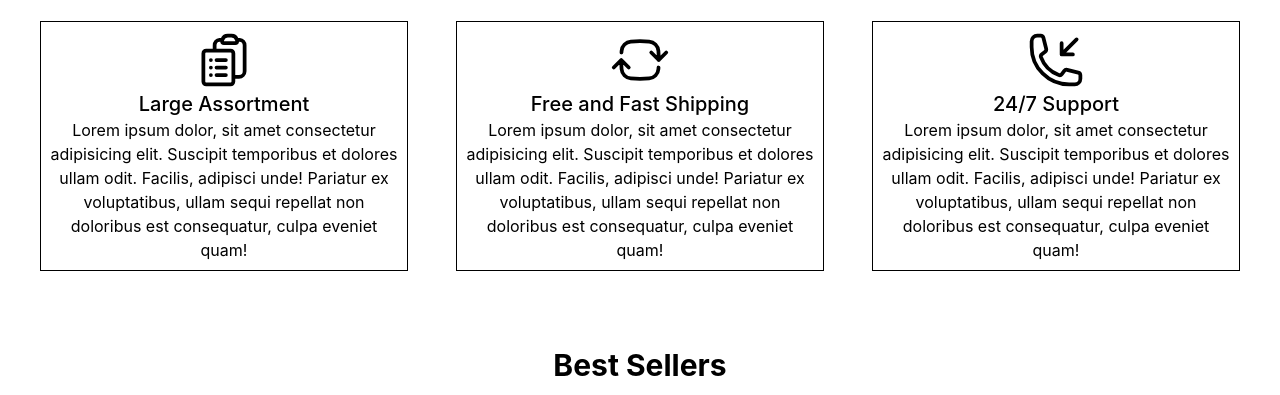
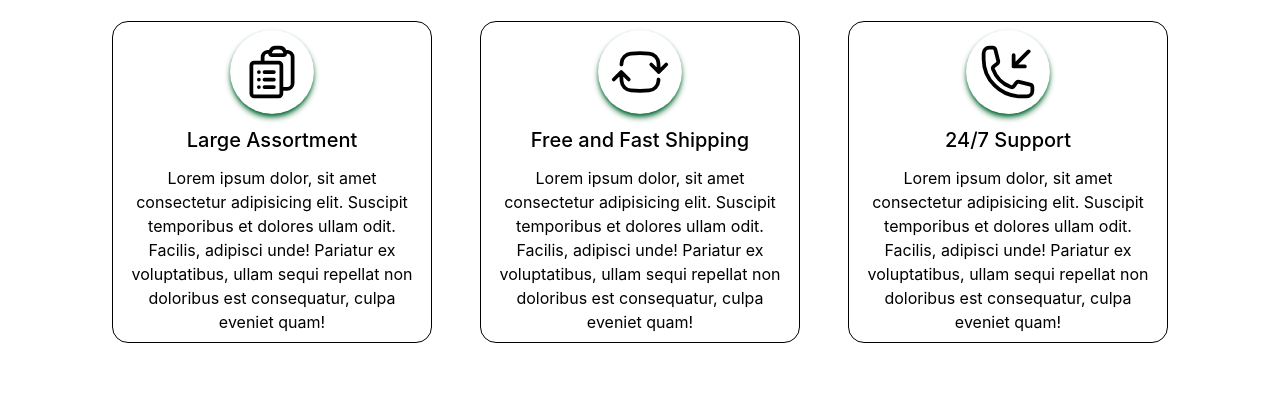
Before and after one commit to meganathan223/greenden-tailwind, a website: page index.html in a window 1280 px wide. Shown: the part 405-800 px from the top of the page. Drawn offline with Linux system fonts and the light colour scheme.

Commit message:
updated about

```diff
--- a/index.html
+++ b/index.html
@@ -72,37 +72,46 @@
     <h1 class="text-3xl font-bold ">About Us</h1>
     <p>This site for those who admire the beauty and harmony of nature</p>
 
-    <div class="md:flex">
-      <div class="border border-black m-6 p-2">
-        <svg xmlns="http://www.w3.org/2000/svg" fill="none" viewBox="0 0 24 24" stroke-width="1.5" stroke="currentColor"
-          class="w-15 inline">
+    <div class="md:flex shrink-0 justify-center">
+
+      <div class="border border-black m-6 p-2 flex flex-col basis-80 rounded-2xl gap-3">
+        <div class="rounded-full shadow-md shadow-green-800 p-3 self-center">
+
+          <svg xmlns="http://www.w3.org/2000/svg" fill="none" viewBox="0 0 24 24" stroke-width="1.5"
+            stroke="currentColor" class="w-15">
             <path stroke-linecap="round" stroke-linejoin="round"
               d="M9 12h3.75M9 15h3.75M9 18h3.75m3 .75H18a2.25 2.25 0 0 0 2.25-2.25V6.108c0-1.135-.845-2.098-1.976-2.192a48.424 48.424 0 0 0-1.123-.08m-5.801 0c-.065.21-.1.433-.1.664 0 .414.336.75.75.75h4.5a.75.75 0 0 0 .75-.75 2.25 2.25 0 0 0-.1-.664m-5.8 0A2.251 2.251 0 0 1 13.5 2.25H15c1.012 0 1.867.668 2.15 1.586m-5.8 0c-.376.023-.75.05-1.124.08C9.095 4.01 8.25 4.973 8.25 6.108V8.25m0 0H4.875c-.621 0-1.125.504-1.125 1.125v11.25c0 .621.504 1.125 1.125 1.125h9.75c.621 0 1.125-.504 1.125-1.125V9.375c0-.621-.504-1.125-1.125-1.125H8.25ZM6.75 12h.008v.008H6.75V12Zm0 3h.008v.008H6.75V15Zm0 3h.008v.008H6.75V18Z" />
           </svg>
+        </div>
 
         <h2 class="text-xl font-medium">Large Assortment</h2>
         <p>Lorem ipsum dolor, sit amet consectetur adipisicing elit. Suscipit temporibus et dolores ullam odit. Facilis,
           adipisci unde! Pariatur ex voluptatibus, ullam sequi repellat non doloribus est consequatur, culpa eveniet
           quam!</p>
       </div>
-      <div class="border border-black m-6 p-2">
-        <svg xmlns="http://www.w3.org/2000/svg" fill="none" viewBox="0 0 24 24" stroke-width="1.5" stroke="currentColor"
-          class="w-15 inline">
+
+      <div class="border border-black m-6 p-2 flex flex-col basis-80 rounded-2xl gap-3">
+        <div class="rounded-full shadow-md shadow-green-800 p-3 self-center">
+          <svg xmlns="http://www.w3.org/2000/svg" fill="none" viewBox="0 0 24 24" stroke-width="1.5"
+            stroke="currentColor" class="w-15 inline">
             <path stroke-linecap="round" stroke-linejoin="round"
               d="M19.5 12c0-1.232-.046-2.453-.138-3.662a4.006 4.006 0 0 0-3.7-3.7 48.678 48.678 0 0 0-7.324 0 4.006 4.006 0 0 0-3.7 3.7c-.017.22-.032.441-.046.662M19.5 12l3-3m-3 3-3-3m-12 3c0 1.232.046 2.453.138 3.662a4.006 4.006 0 0 0 3.7 3.7 48.656 48.656 0 0 0 7.324 0 4.006 4.006 0 0 0 3.7-3.7c.017-.22.032-.441.046-.662M4.5 12l3 3m-3-3-3 3" />
           </svg>
+        </div>
 
         <h2 class="text-xl font-medium">Free and Fast Shipping</h2>
         <p>Lorem ipsum dolor, sit amet consectetur adipisicing elit. Suscipit temporibus et dolores ullam odit. Facilis,
           adipisci unde! Pariatur ex voluptatibus, ullam sequi repellat non doloribus est consequatur, culpa eveniet
           quam!</p>
       </div>
-      <div class="border border-black m-6 p-2">
-        <svg xmlns="http://www.w3.org/2000/svg" fill="none" viewBox="0 0 24 24" stroke-width="1.5" stroke="currentColor"
-          class="w-15 inline">
+      <div class="border border-black m-6 p-2 flex flex-col basis-80 rounded-2xl gap-3">
+        <div class="rounded-full shadow-md shadow-green-800 p-3 self-center">
+          <svg xmlns="http://www.w3.org/2000/svg" fill="none" viewBox="0 0 24 24" stroke-width="1.5"
+            stroke="currentColor" class="w-15 inline">
             <path stroke-linecap="round" stroke-linejoin="round"
               d="M14.25 9.75v-4.5m0 4.5h4.5m-4.5 0 6-6m-3 18c-8.284 0-15-6.716-15-15V4.5A2.25 2.25 0 0 1 4.5 2.25h1.372c.516 0 .966.351 1.091.852l1.106 4.423c.11.44-.054.902-.417 1.173l-1.293.97a1.062 1.062 0 0 0-.38 1.21 12.035 12.035 0 0 0 7.143 7.143c.441.162.928-.004 1.21-.38l.97-1.293a1.125 1.125 0 0 1 1.173-.417l4.423 1.106c.5.125.852.575.852 1.091V19.5a2.25 2.25 0 0 1-2.25 2.25h-2.25Z" />
           </svg>
+        </div>
 
         <h2 class="text-xl font-medium">24/7 Support</h2>
         <p>Lorem ipsum dolor, sit amet consectetur adipisicing elit. Suscipit temporibus et dolores ullam odit. Facilis,
```
Also changed, not shown: src/output.css. Lines whose indentation alone changed are shown as unchanged.
